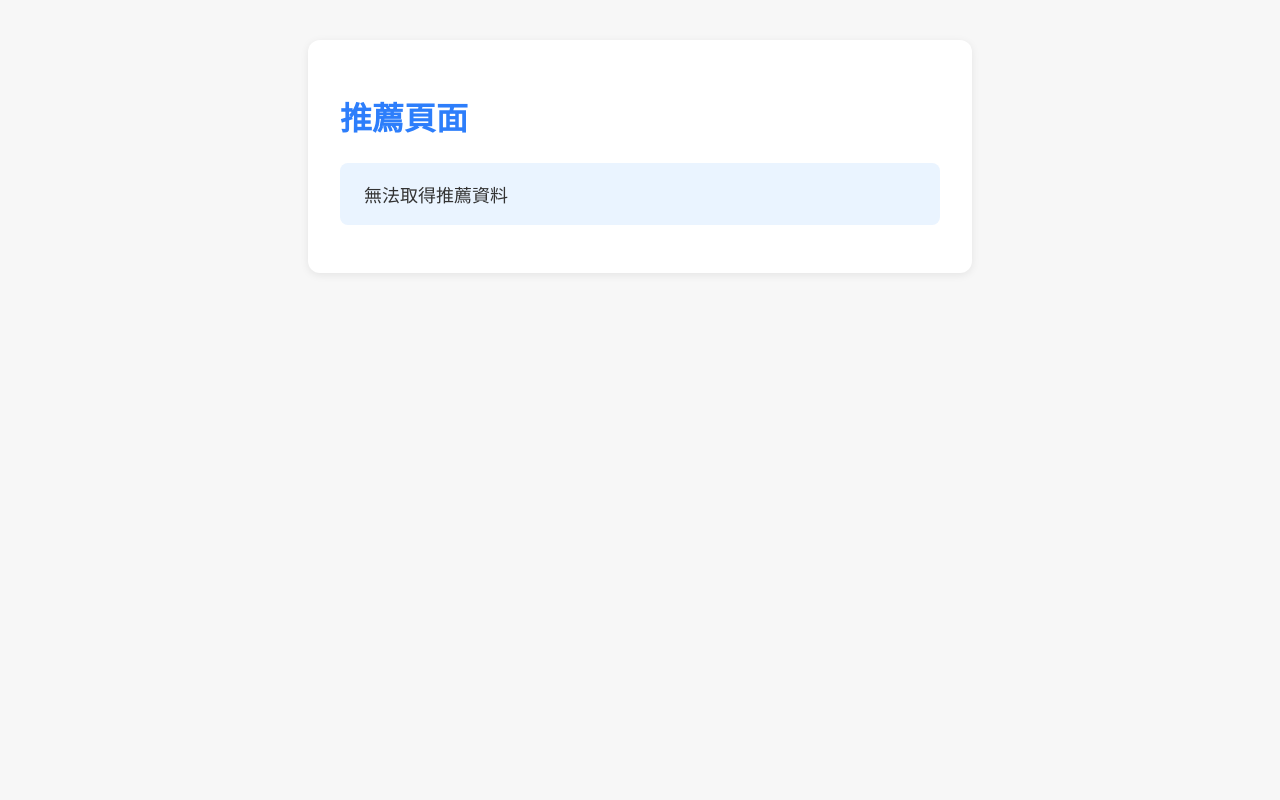
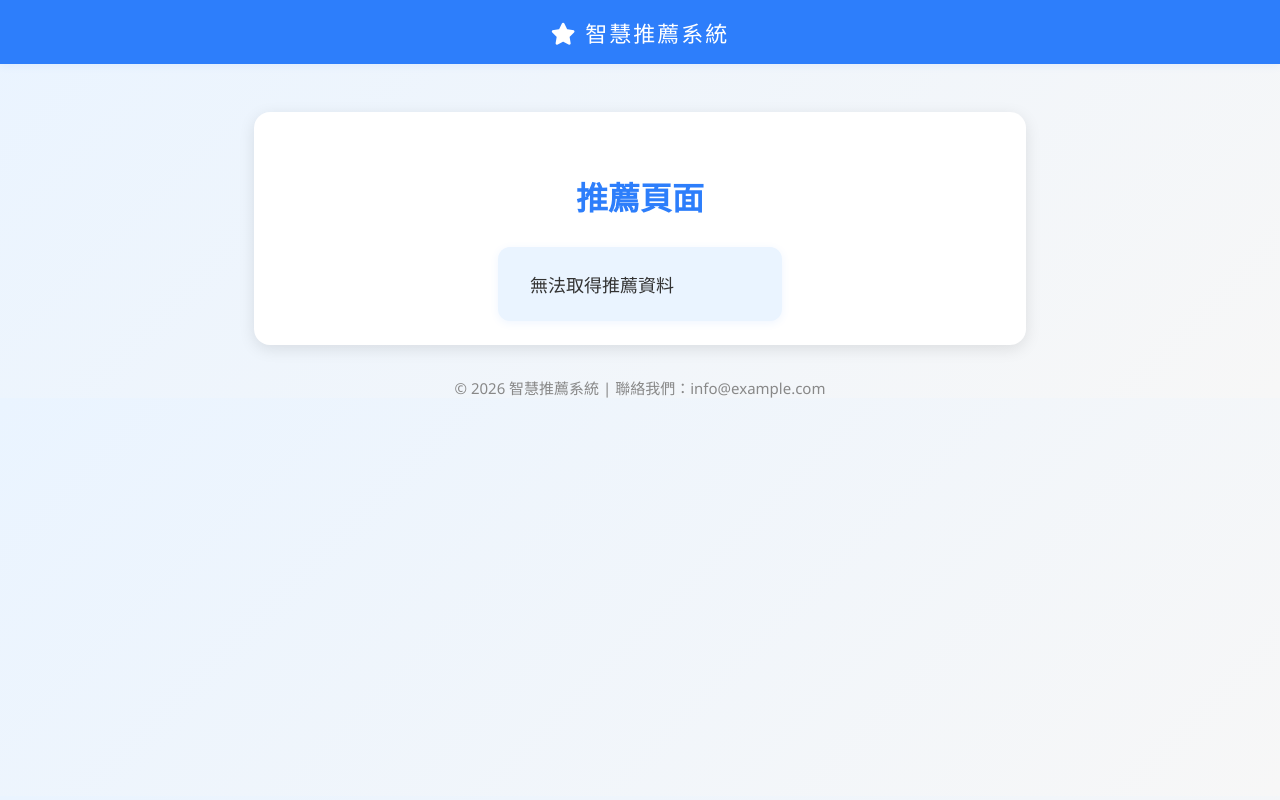
Before and after one commit to Norriswu266/collection, a plain HTML site: page frontend/recommend.html in a window 1280 px wide. Drawn offline with Linux system fonts and the light colour scheme; no server answers.

Commit message:
優化前端頁面

```diff
--- a/frontend/recommend.html
+++ b/frontend/recommend.html
@@ -4,49 +4,111 @@
     <meta charset="UTF-8">
     <meta name="viewport" content="width=device-width, initial-scale=1.0">
     <title>推薦頁面</title>
+    <link rel="stylesheet" href="https://cdnjs.cloudflare.com/ajax/libs/font-awesome/6.4.0/css/all.min.css">
     <style>
         body {
             font-family: 'Segoe UI', 'Arial', sans-serif;
-            background: #f7f7f7;
+            background: linear-gradient(135deg, #eaf4ff 0%, #f7f7f7 100%);
             margin: 0;
             padding: 0;
         }
+        .navbar {
+            background: #2d7efb;
+            color: #fff;
+            padding: 16px 0;
+            text-align: center;
+            font-size: 22px;
+            letter-spacing: 2px;
+            box-shadow: 0 2px 8px rgba(45,126,251,0.08);
+        }
         .container {
-            max-width: 600px;
-            margin: 40px auto;
+            max-width: 700px;
+            margin: 48px auto 24px auto;
             background: #fff;
-            border-radius: 12px;
-            box-shadow: 0 2px 8px rgba(0,0,0,0.08);
-            padding: 32px;
+            border-radius: 16px;
+            box-shadow: 0 4px 16px rgba(0,0,0,0.10);
+            padding: 40px 36px 24px 36px;
         }
         h1 {
             color: #2d7efb;
-            margin-bottom: 24px;
+            margin-bottom: 28px;
+            font-size: 32px;
+            text-align: center;
         }
         .recommend-list {
-            list-style: none;
+            display: flex;
+            flex-wrap: wrap;
+            gap: 24px;
+            justify-content: center;
             padding: 0;
+            margin: 0;
         }
-        .recommend-list li {
+        .recommend-card {
             background: #eaf4ff;
-            margin-bottom: 16px;
-            padding: 18px 24px;
-            border-radius: 8px;
+            border-radius: 12px;
+            box-shadow: 0 2px 8px rgba(45,126,251,0.08);
+            padding: 24px 32px;
+            min-width: 220px;
+            max-width: 260px;
             font-size: 18px;
             color: #333;
-            transition: background 0.2s;
+            display: flex;
+            flex-direction: column;
+            align-items: flex-start;
+            transition: background 0.2s, box-shadow 0.2s;
+            position: relative;
         }
-        .recommend-list li:hover {
+        .recommend-card:hover {
             background: #d0e7ff;
+            box-shadow: 0 4px 16px rgba(45,126,251,0.15);
+        }
+        .recommend-title {
+            font-weight: bold;
+            font-size: 20px;
+            margin-bottom: 8px;
+        }
+        .recommend-tags {
+            margin-top: 8px;
+        }
+        .recommend-tag {
+            display: inline-block;
+            background: #2d7efb;
+            color: #fff;
+            border-radius: 6px;
+            padding: 2px 10px;
+            font-size: 14px;
+            margin-right: 6px;
+            margin-bottom: 4px;
+        }
+        .recommend-icon {
+            position: absolute;
+            top: 16px;
+            right: 16px;
+            font-size: 22px;
+            color: #2d7efb;
+        }
+        .footer {
+            text-align: center;
+            color: #888;
+            margin-top: 32px;
+            font-size: 15px;
+        }
         }
     </style>
 </head>
 <body>
+    <div class="navbar">
+        <i class="fa-solid fa-star"></i> 智慧推薦系統
+    </div>
     <div class="container">
         <h1>推薦頁面</h1>
         <ul class="recommend-list" id="recommend-list">
-            <li>載入中...</li>
+            <li class="recommend-card">載入中...</li>
         </ul>
+    </div>
+    <div class="footer">
+        &copy; 2026 智慧推薦系統 | 聯絡我們：info@example.com
+    </div>
     <script>
         // 從後端 API 取得推薦項目
         fetch('http://20.255.46.201/api/recommendations')
@@ -54,17 +116,28 @@
             .then(data => {
                 const list = document.getElementById('recommend-list');
                 list.innerHTML = '';
+                if (!data || !data.length) {
+                    list.innerHTML = '<li class="recommend-card">無推薦資料</li>';
+                    return;
+                }
                 data.forEach(item => {
                     const li = document.createElement('li');
-                        li.textContent = item.title;
+                    li.className = 'recommend-card';
+                    li.innerHTML = `
+                        <span class="recommend-icon"><i class="fa-solid fa-thumbs-up"></i></span>
+                        <div class="recommend-title">${item.title}</div>
+                        <div>${item.description || '無描述'}</div>
+                        <div class="recommend-tags">
+                            ${(item.tags || []).map(tag => `<span class="recommend-tag">${tag}</span>`).join('')}
+                        </div>
+                    `;
                     list.appendChild(li);
                 });
             })
             .catch(() => {
-                    document.getElementById('recommend-list').innerHTML = '<li>無法取得推薦資料</li>';
+                document.getElementById('recommend-list').innerHTML = '<li class="recommend-card">無法取得推薦資料</li>';
             });
         console.log("CI/CD test");
     </script>
-    </div>
 </body>
 </html>
```
Lines whose indentation alone changed are shown as unchanged.
